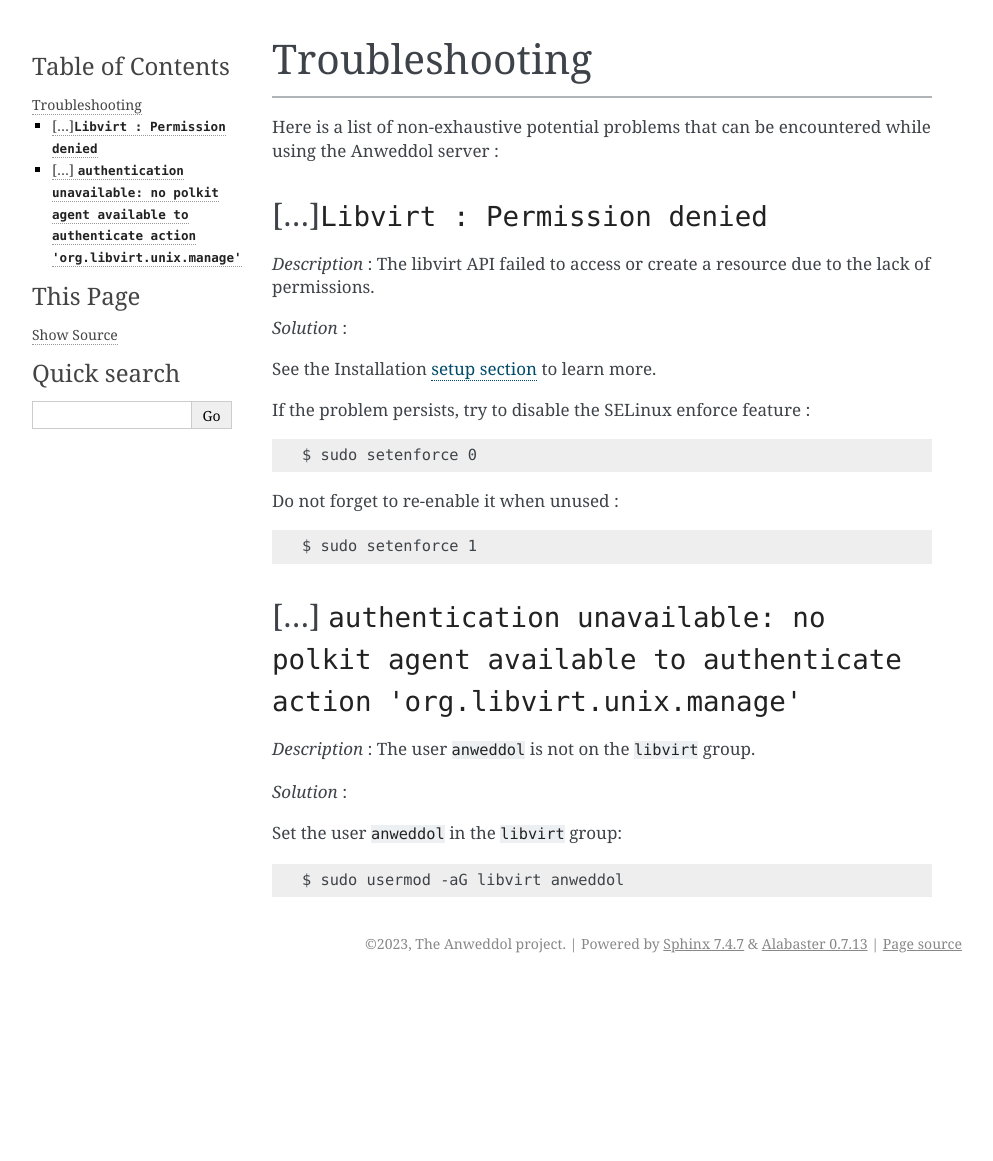
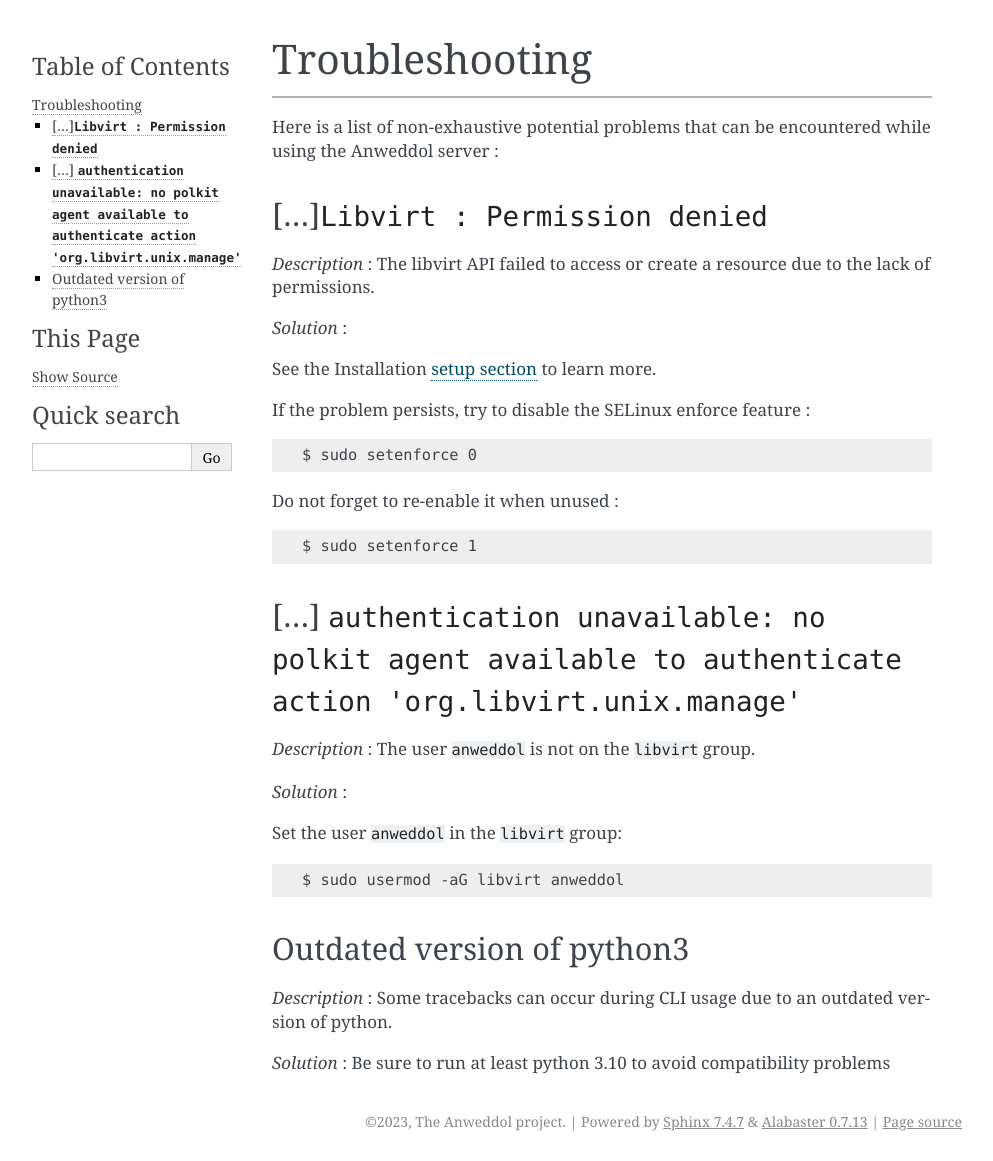
Before and after one commit to Darnethal0z/Anweddol-server, a Sphinx documentation site: the page built from docs/source/administration_guide/troubleshooting.md, in a window 1280 px wide. Shown: the whole page, without its empty margins (148-1141 px from the left). Built offline with Sphinx 7.4.7, drawn with Linux system fonts in a browser that asks for light colours; before the commit the page ends 983 px from its top, so only the background shows below that.

Commit message:
Added python version error paragraph in the troubleshooting section

````diff
--- a/docs/source/administration_guide/troubleshooting.md
+++ b/docs/source/administration_guide/troubleshooting.md
@@ -35,3 +35,9 @@
 ```
 $ sudo usermod -aG libvirt anweddol
 ```
+
+## Outdated version of python3
+
+*Description* : Some tracebacks can occur during CLI usage due to an outdated version of python.
+
+*Solution* : Be sure to run at least python 3.10 to avoid compatibility problems
````
